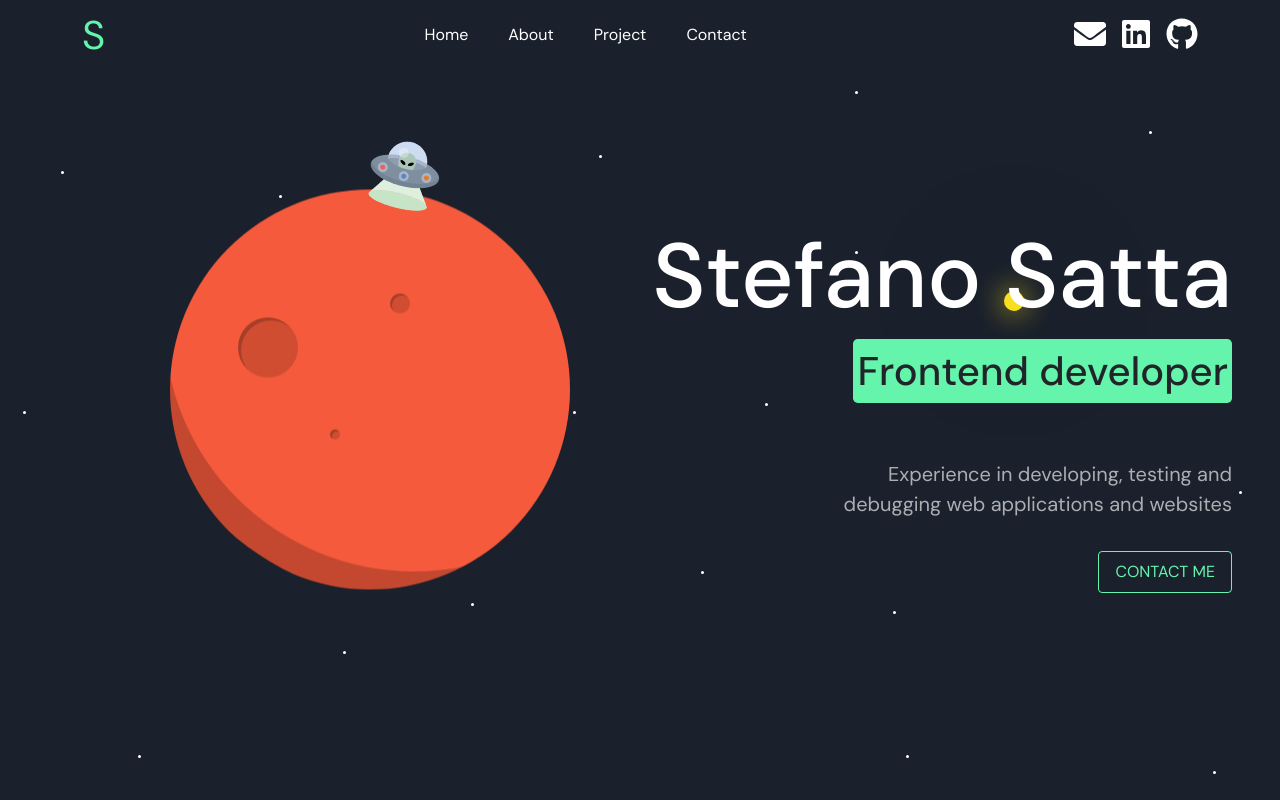
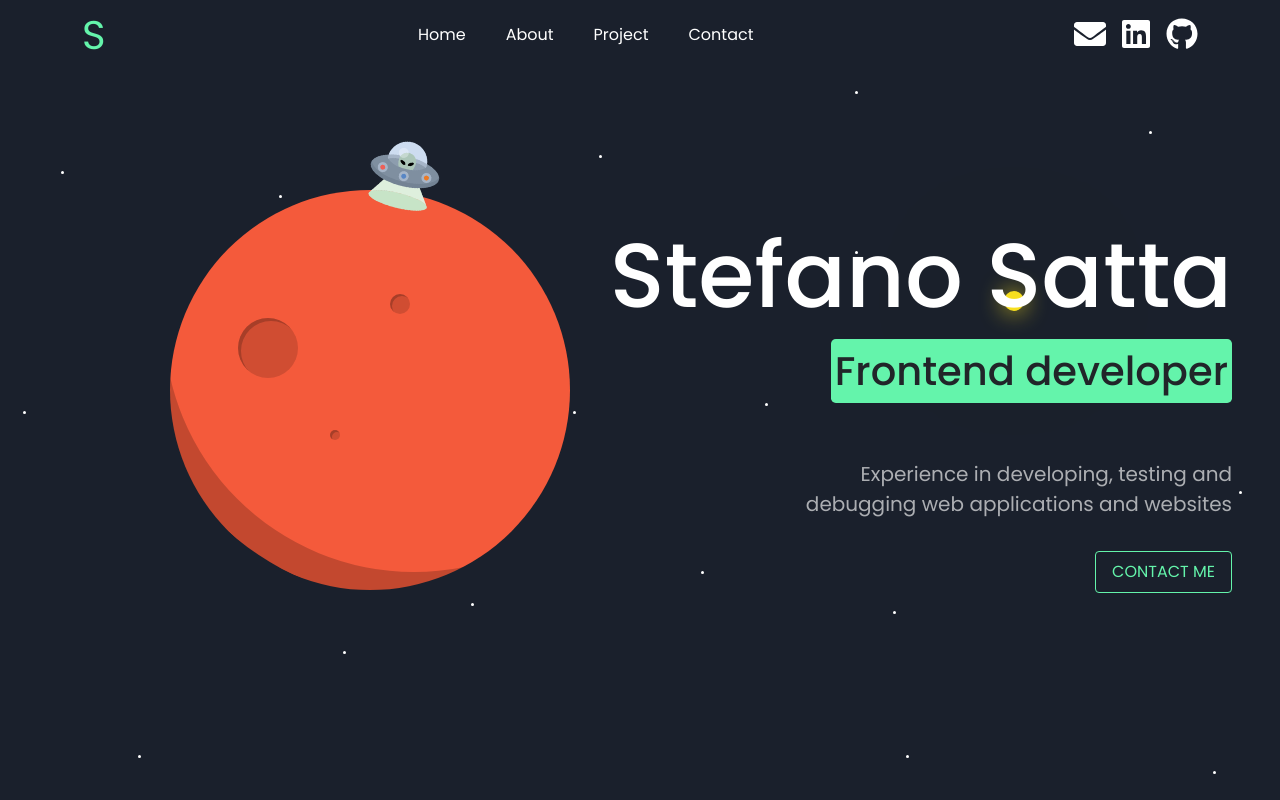
Before and after one commit to stefano-satta/personal-website-2022, a Next.js app: page / in a window 1280 px wide. Shown: the top 800 px of the page. Built offline with nearby package versions, Linux system fonts and the light colour scheme.

Commit message:
added google font poppins

```diff
--- a/styles/global.css
+++ b/styles/global.css
@@ -1,7 +1,7 @@
 @import 'bootstrap/dist/css/bootstrap.min.css';
 @import 'https://cdnjs.cloudflare.com/ajax/libs/font-awesome/6.0.0-beta3/css/all.min.css';
 @import 'animate.css';
-@import url('https://fonts.googleapis.com/css2?family=DM+Sans:wght@400;500;700&display=swap');
+@import url('https://fonts.googleapis.com/css2?family=Poppins:ital,wght@0,400;0,500;0,600;0,700;1,400&display=swap');
 
 :root {
     --color-dark: #1a202c;
@@ -26,7 +26,7 @@
 html, body {
     margin: 0;
     padding: 0;
-    font-family: 'DM Sans', sans-serif;
+    font-family: 'Poppins', sans-serif;
     color: var(--color-white);
 }
 
```
